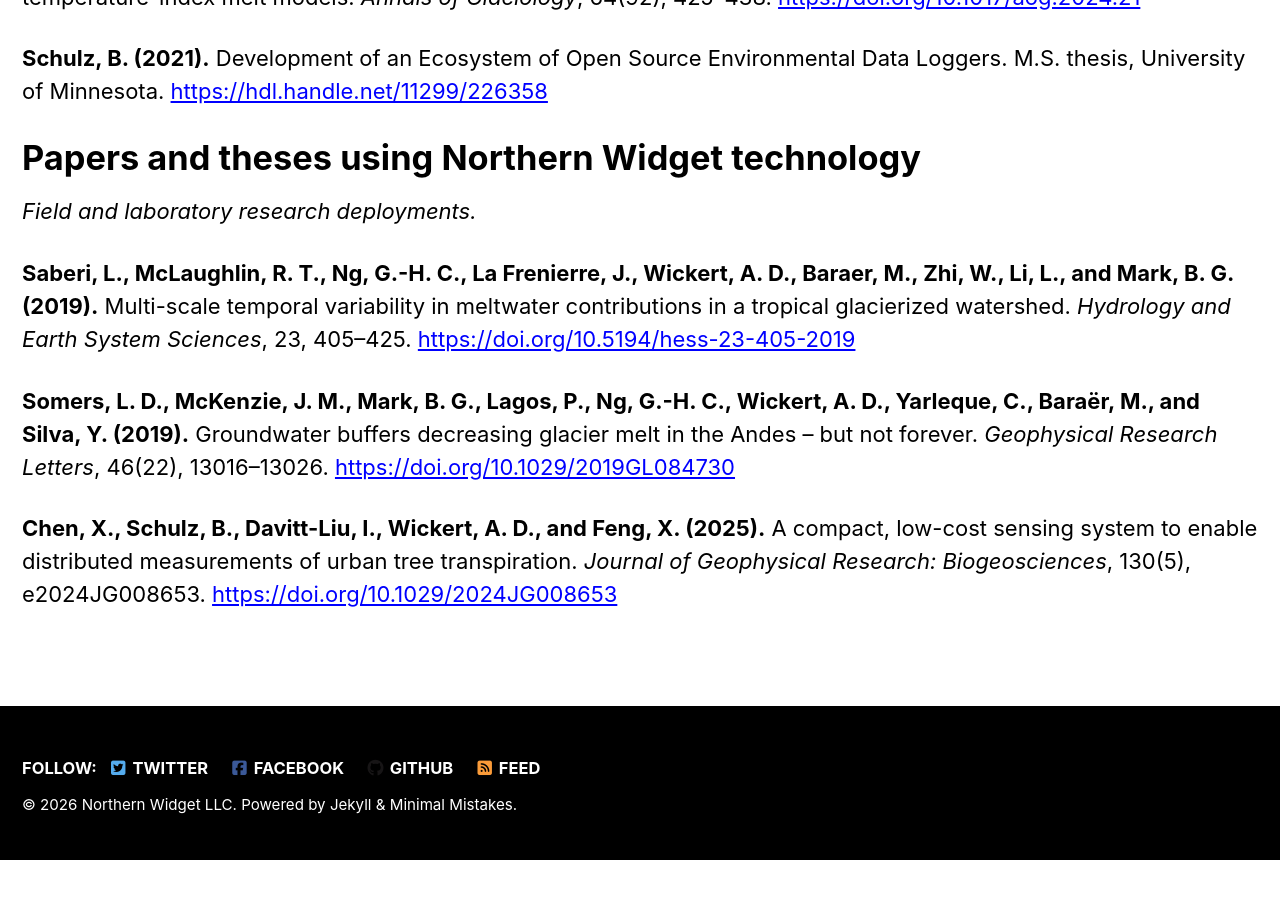
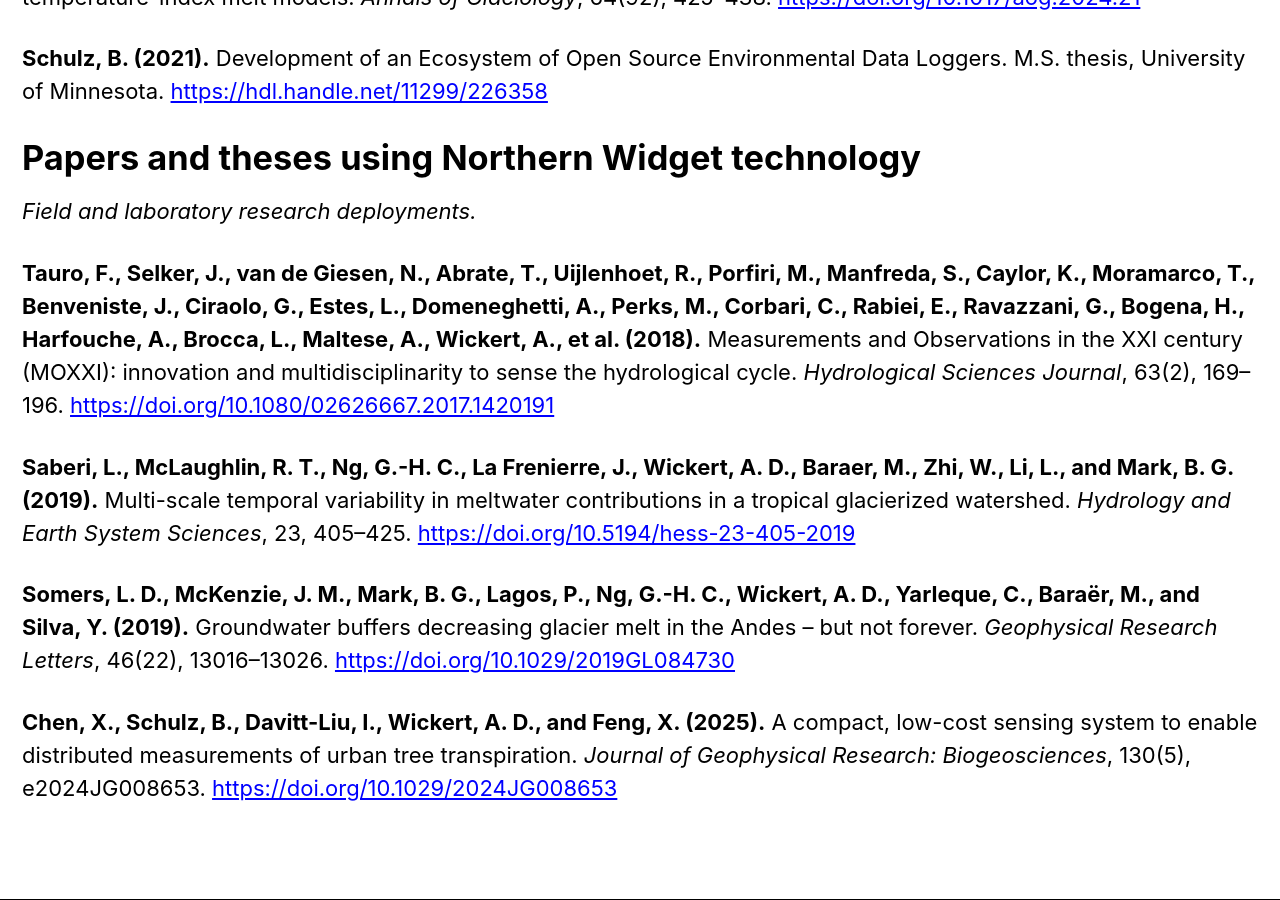
Before and after one commit to NorthernWidget/NorthernWidget.github.io, a Jekyll site: the page built from _pages/references.md, in a window 1280 px wide and 900 px high, scrolled down 892 px. Built offline with Jekyll 4.4.1, drawn with Linux system fonts in a browser that asks for light colours; cached includes are drawn as plain includes; nearby versions of some CDN libraries; before the commit the page ends 1752 px from its top, so only the background shows below that.

Commit message:
Add Tauro et al. 2018 (MOXXI) to papers using NW technology
Co-Authored-By: Claude Sonnet 4.6 <noreply@anthropic.com>

```diff
--- a/_pages/references.md
+++ b/_pages/references.md
@@ -34,6 +34,9 @@ excerpt: "Peer-reviewed science and theses built with and around<br/>
 
 *Field and laboratory research deployments.*
 
+**Tauro, F., Selker, J., van de Giesen, N., Abrate, T., Uijlenhoet, R., Porfiri, M., Manfreda, S., Caylor, K., Moramarco, T., Benveniste, J., Ciraolo, G., Estes, L., Domeneghetti, A., Perks, M., Corbari, C., Rabiei, E., Ravazzani, G., Bogena, H., Harfouche, A., Brocca, L., Maltese, A., Wickert, A., et al. (2018).** Measurements and Observations in the XXI century (MOXXI): innovation and multidisciplinarity to sense the hydrological cycle. *Hydrological Sciences Journal*, 63(2), 169–196.
+[https://doi.org/10.1080/02626667.2017.1420191](https://doi.org/10.1080/02626667.2017.1420191)
+
 **Saberi, L., McLaughlin, R. T., Ng, G.-H. C., La Frenierre, J., Wickert, A. D., Baraer, M., Zhi, W., Li, L., and Mark, B. G. (2019).** Multi-scale temporal variability in meltwater contributions in a tropical glacierized watershed. *Hydrology and Earth System Sciences*, 23, 405–425.
 [https://doi.org/10.5194/hess-23-405-2019](https://doi.org/10.5194/hess-23-405-2019)
 
```
